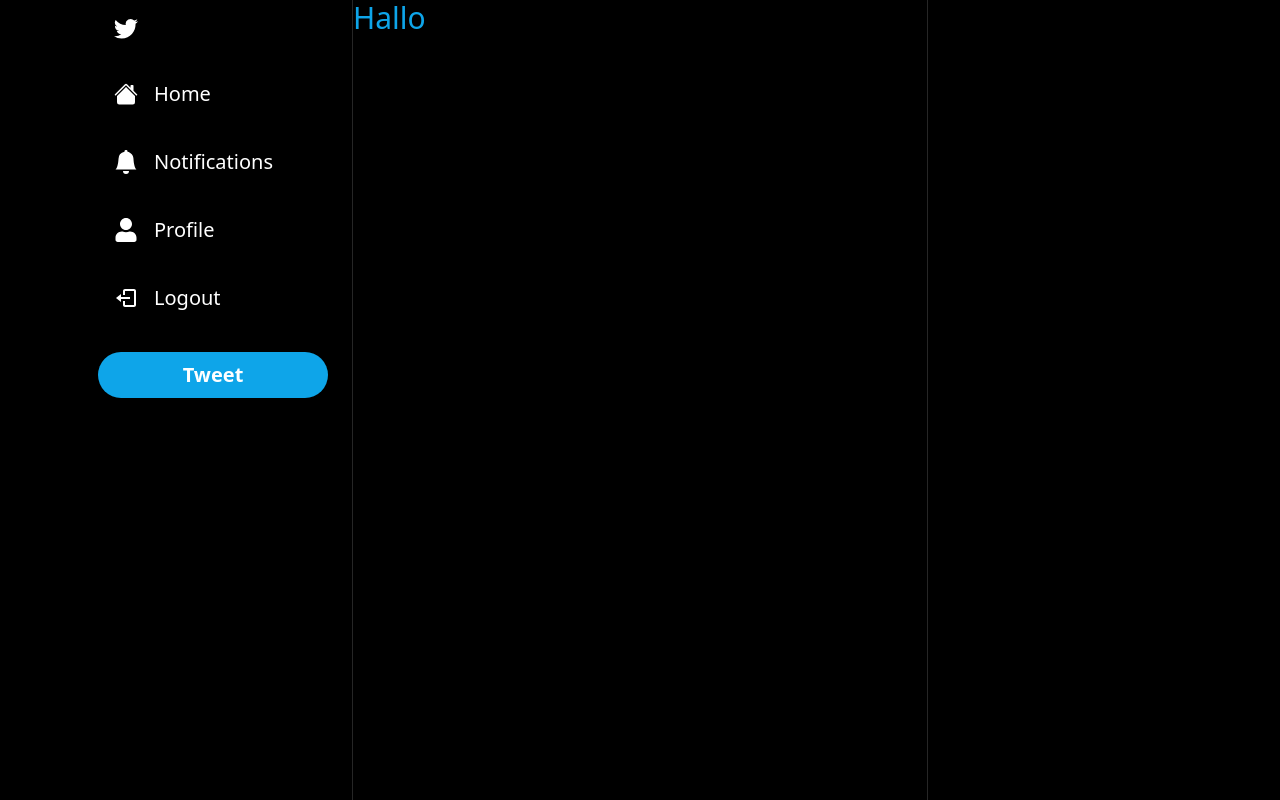
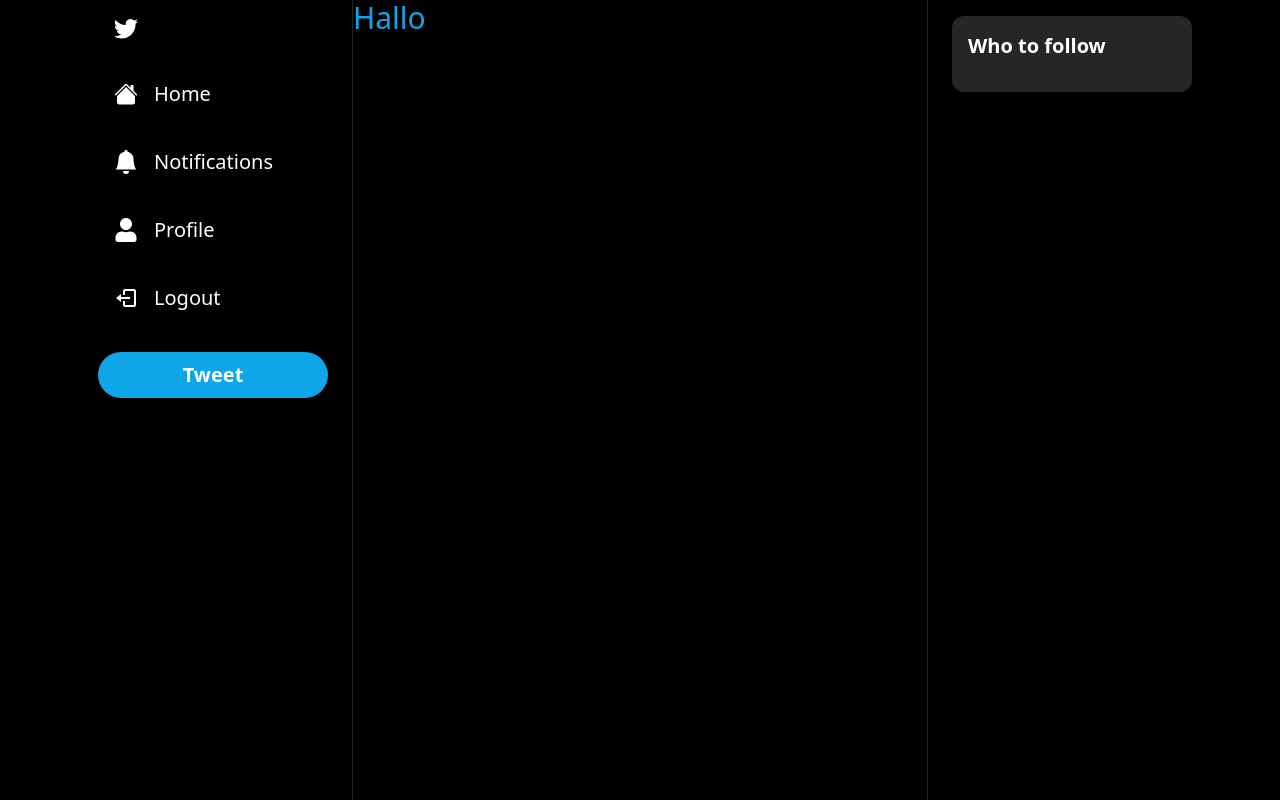
Before and after one commit to lptrk/fullstack-twitter-clone, a Next.js app: page / in a window 1280 px wide. Built offline with nearby package versions, Linux system fonts and the light colour scheme.

Commit message:
added followbar

```diff
--- a/components/Layout.tsx
+++ b/components/Layout.tsx
@@ -1,5 +1,6 @@
 import React from "react";
 import Sidebar from "./layout/Sidebar";
+import FollowBar from "./layout/FollowBar";
 interface LayoutProps {
   children: React.ReactNode;
 }
@@ -9,10 +10,11 @@
     <div className="h-screen bg-black">
       <div className="container h-full mx-auto xl:px-30 max-w-6xl">
         <div className="grid grid-cols-4 h-full">
-          <Sidebar/>
+          <Sidebar />
           <div className="col-span-3 lg:col-span-2 border-x-[1px] border-neutral-800">
             {children}
           </div>
+          <FollowBar />
         </div>
       </div>
     </div>
--- /dev/null
+++ b/components/layout/FollowBar.tsx
@@ -0,0 +1,14 @@
+import React from "react";
+
+const FollowBar = () => {
+  return (
+    <div className="px-6 py-4 hidden lg:block ">
+      <div className="bg-neutral-800 rounded-xl p-4">
+        <h2 className="text-white text-xl font-semibold"> Who to follow</h2>
+        <div className="flex flex-col gap-6 mt-4">{/* TODO USER LIST */}</div>
+      </div>
+    </div>
+  );
+};
+
+export default FollowBar;
--- a/components/layout/SidebarTweetButton.tsx
+++ b/components/layout/SidebarTweetButton.tsx
@@ -14,7 +14,9 @@
         <FaFeather size={24} color="white" />
       </div>
       <div className="mt-6 hidden lg:block px-4 py-2 rounded-full bg-sky-500 hover:bg-opacity 90 cursor-pointer transition">
-        <p className="hidden lg:block text-center font-semibold text-white text-[20px]">Tweet</p>
+        <p className="hidden lg:block text-center font-semibold text-white text-[20px]">
+          Tweet
+        </p>
       </div>
     </div>
   );
```
